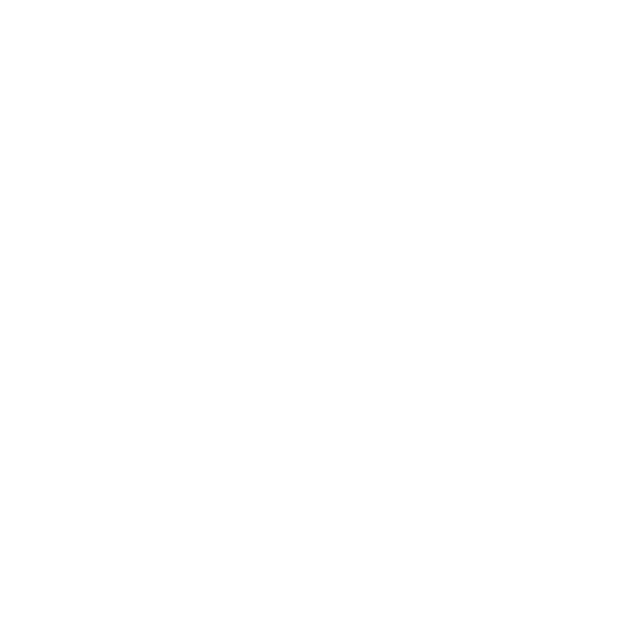
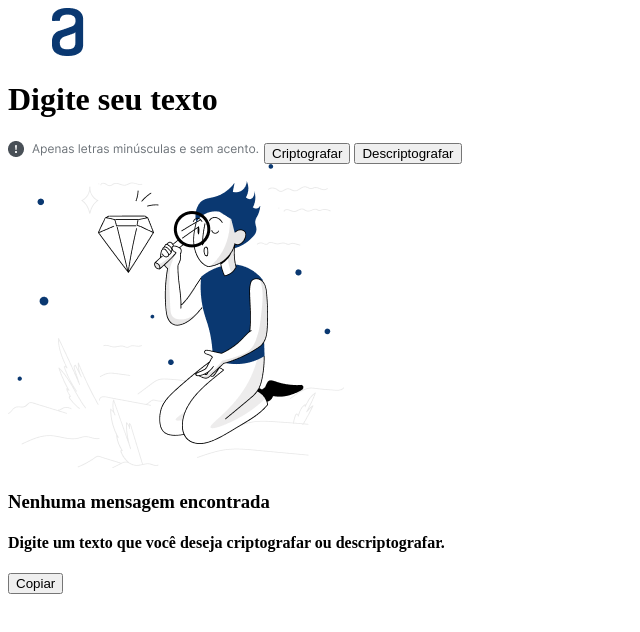
Before and after one commit to ruanblotta/decodificador, a plain HTML site: page index.html in a window 1280 px wide. Shown: the whole page, without its empty margins (0-640 px from the left). Drawn offline with Linux system fonts and the light colour scheme.

Commit message:
Elementos da página HTML

```diff
--- a/index.html
+++ b/index.html
@@ -6,6 +6,25 @@
     <title>Decodificador</title>
 </head>
 <body>
+    <header>
+        <img src="/assets/aluraLogo.png" alt="logo">
+    </header>
+    <div>
+        <h1>Digite seu texto</h1>
+    </div>
+    <div>
+        <img src="/assets/bannerInform.png" alt="banner informativo">
+        <button>Criptografar</button>
+        <button>Descriptografar</button>
+    </div>
+    <div>
+        <img src="/assets/imagemMenino.png" alt="imagem torso de menino com lupa">
+        <h3>Nenhuma mensagem encontrada</h3>
+        <h4>Digite um texto que você deseja criptografar ou descriptografar.</h4>
+        <button>Copiar</button>
+    </div>
+
+
 
 </body>
 </html>
```
Also changed, not shown: assets/aluraLogo.png (added), assets/bannerInform.png (added), assets/imagemMenino.png (added).
